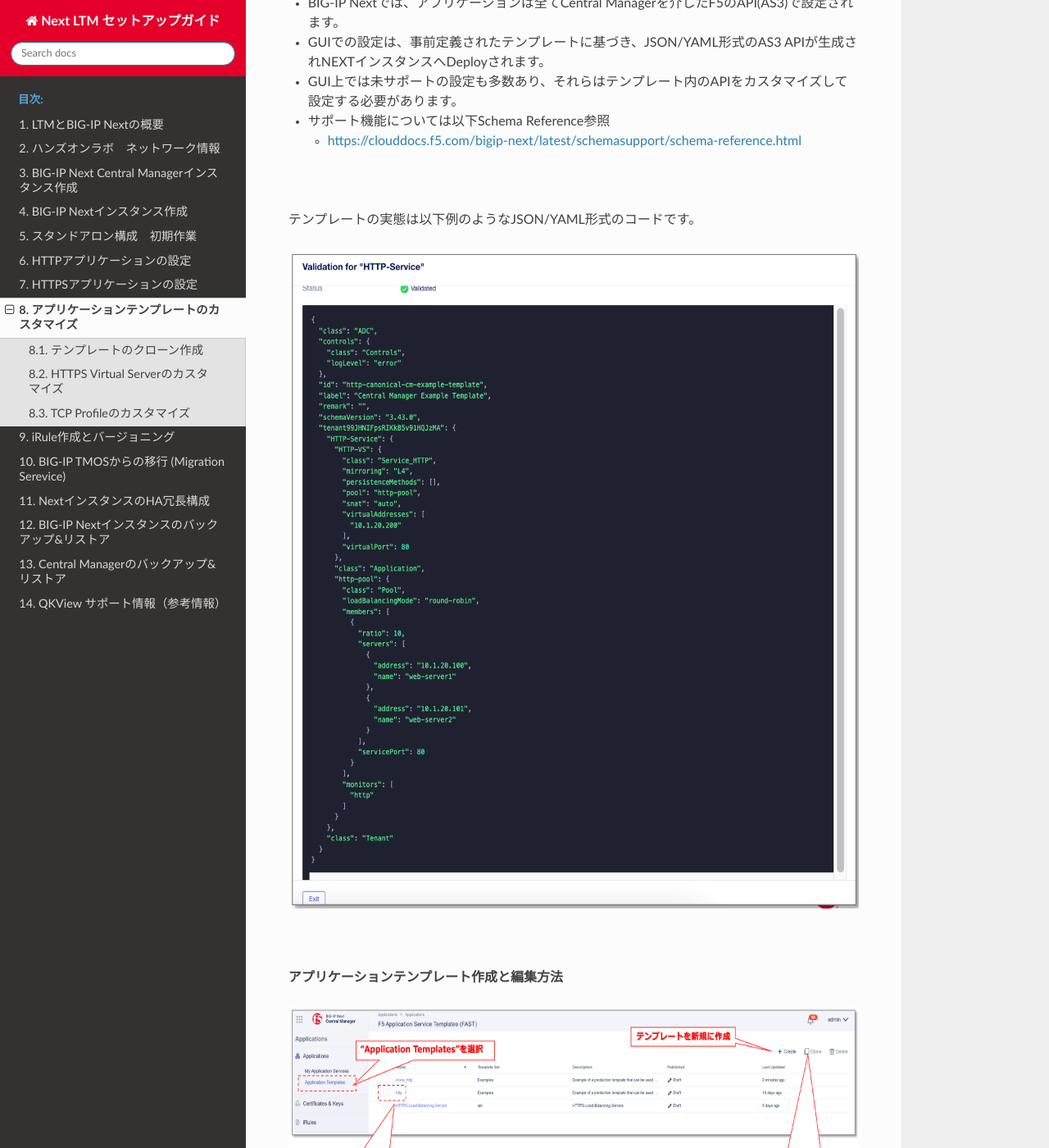
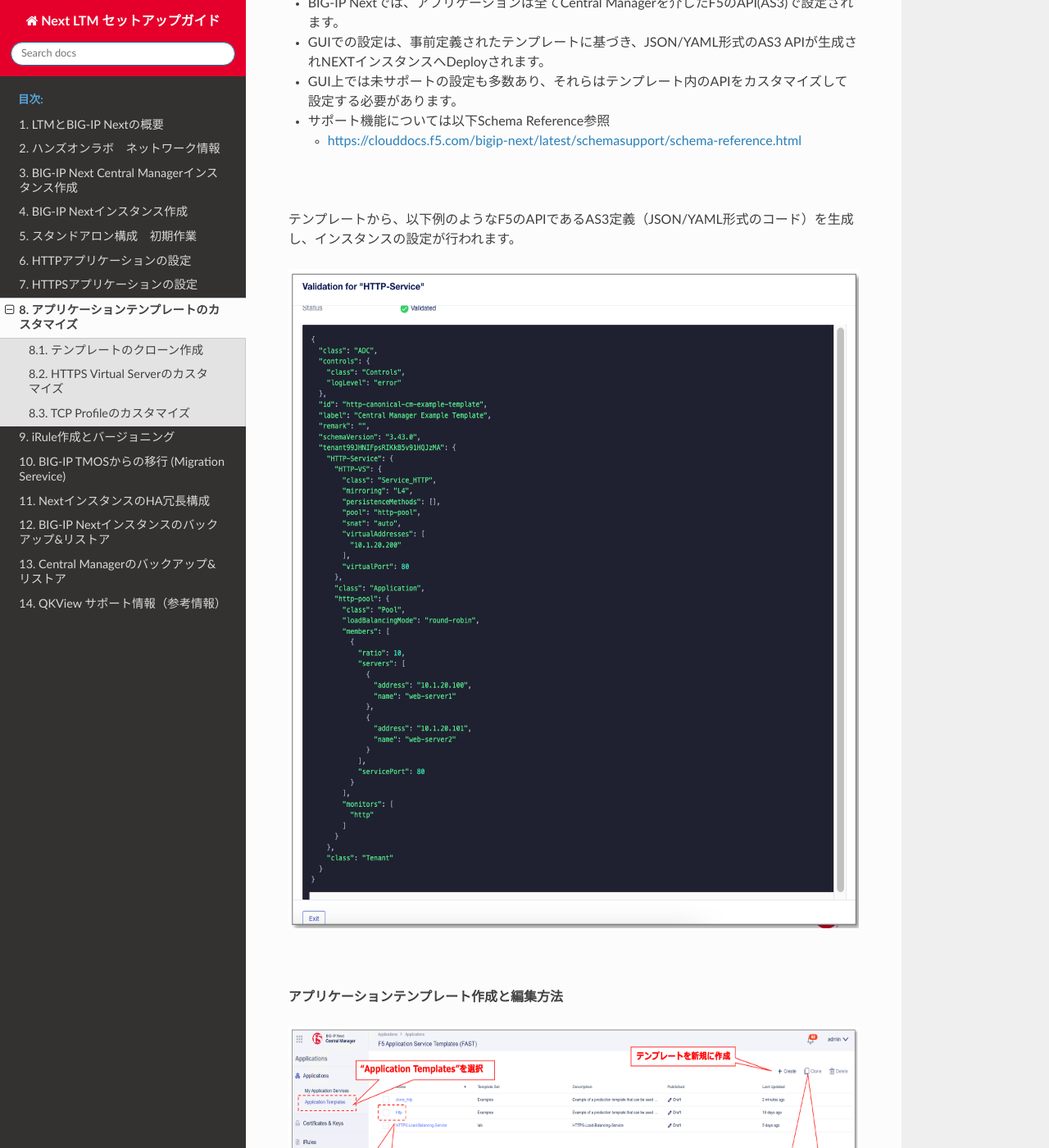
Before and after one commit to BeF5/f5j-easy-setup-next-ltm, a Sphinx documentation site: the page built from docs/content08/content08.rst, in a window 1280 px wide and 1400 px high, scrolled down 272 px. Shown: the whole window at 82% size. Built offline with Sphinx 7.4.7 and the Read the Docs theme 2.0.0, drawn with Linux system fonts in a browser that asks for light colours; some of the changed text lies outside the part shown.

Commit message:
Update content08.rst

```diff
--- a/docs/content08/content08.rst
+++ b/docs/content08/content08.rst
@@ -13,7 +13,7 @@
   - https://clouddocs.f5.com/bigip-next/latest/schemasupport/schema-reference.html
 
 |
-テンプレートの実態は以下例のようなJSON/YAML形式のコードです。
+テンプレートから、以下例のようなF5のAPIであるAS3定義（JSON/YAML形式のコード）を生成し、インスタンスの設定が行われます。
 
 .. figure:: images/c8-1.png
    :scale: 60%
@@ -27,6 +27,8 @@
 .. figure:: images/c8-2.png
    :scale: 40%
    :align: center
+
+この画面で実際のテンプレートの作成、編集を行います。
 
 .. figure:: images/c8-3.png
    :scale: 50%
```
